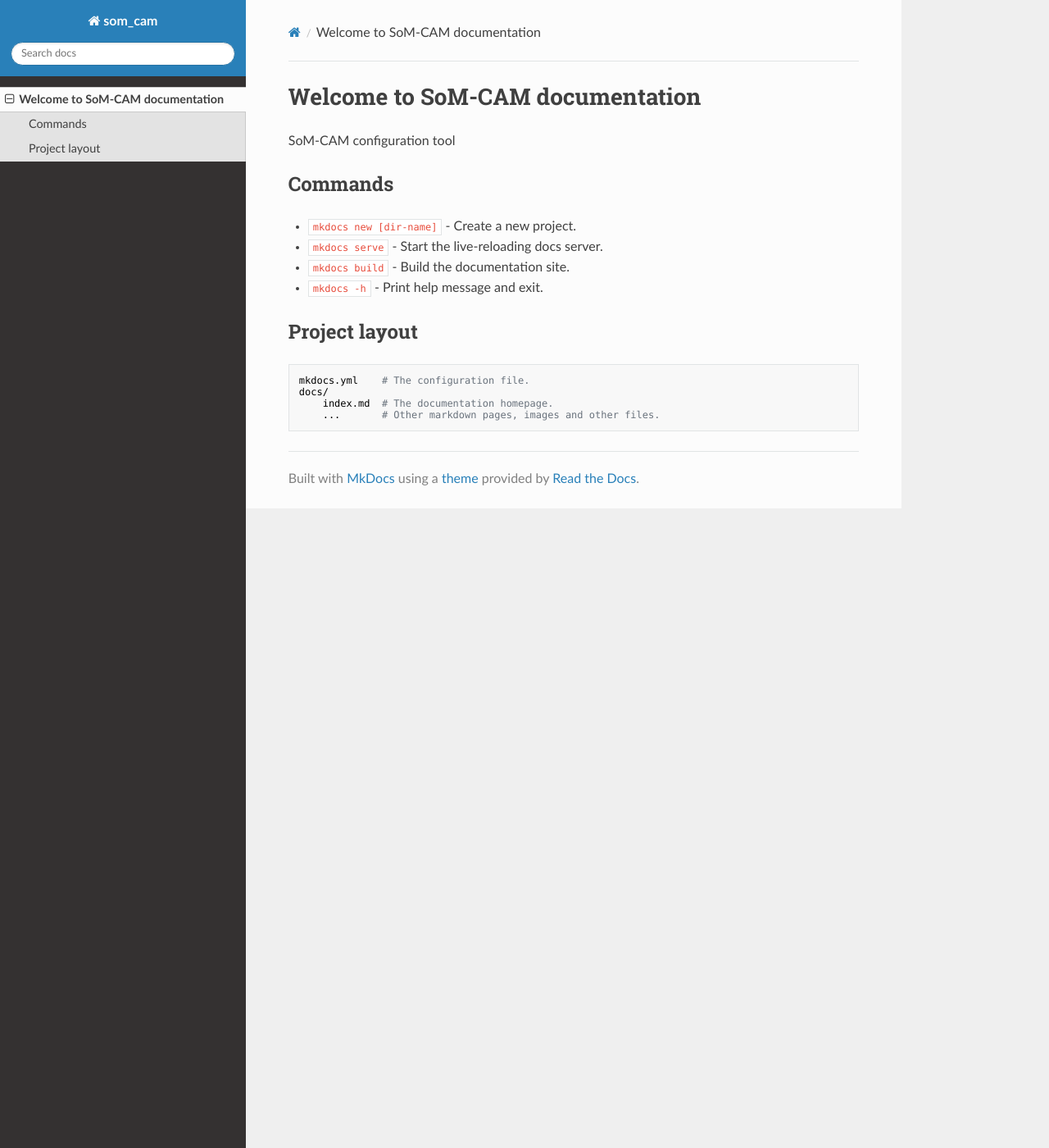
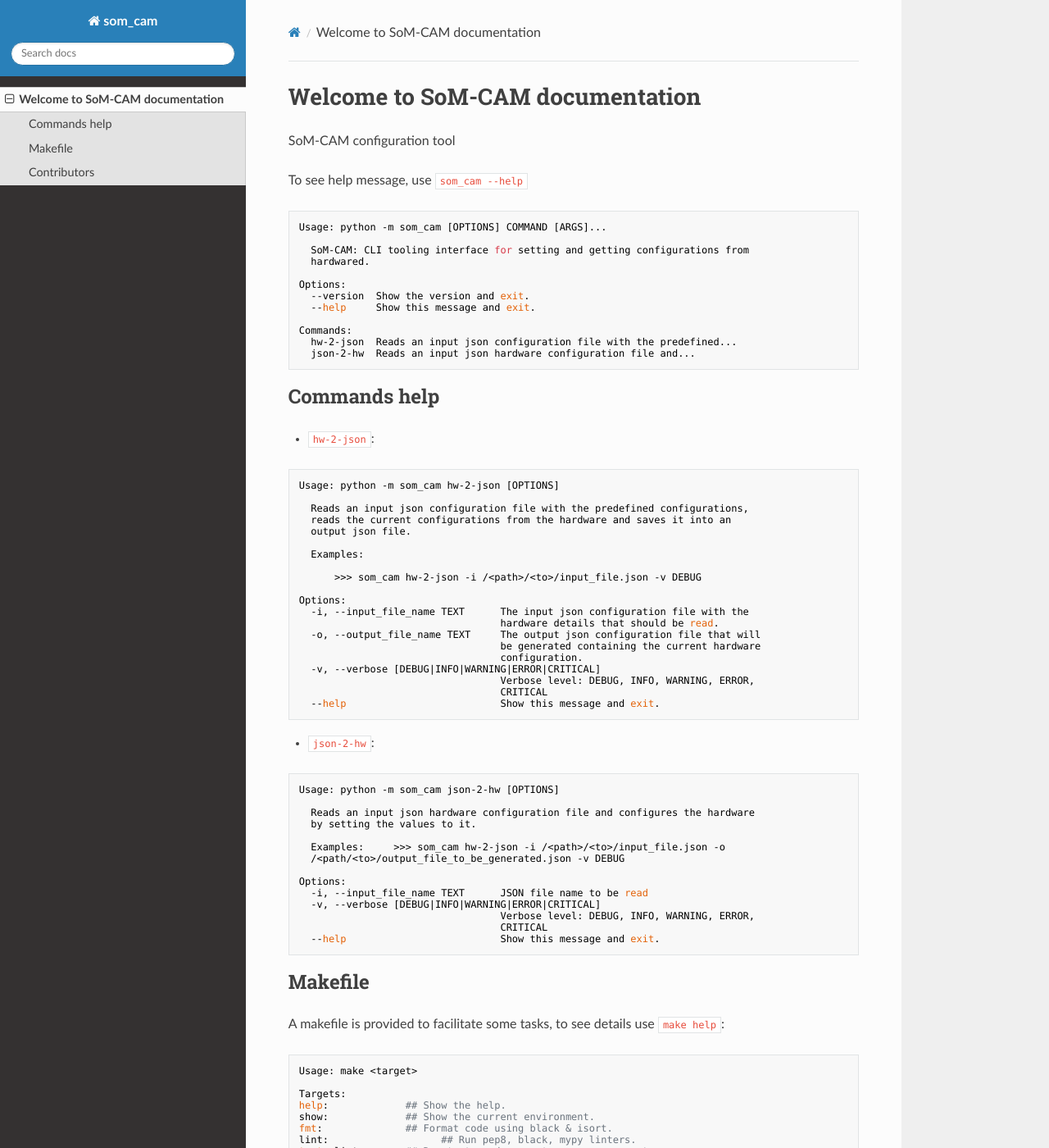
Before and after one commit to paulscherrerinstitute/SoM-CAM, an MkDocs documentation site: the page built from docs/index.md, in a window 1280 px wide and 1400 px high. Shown: the whole window at 82% size. Built offline with MkDocs 1.6.1, drawn with Linux system fonts in a browser that asks for light colours; nearby versions of some CDN libraries; some of the changed text lies outside the part shown.

Commit message:
test release github actions and formatting

````diff
--- a/docs/index.md
+++ b/docs/index.md
@@ -2,16 +2,94 @@
 
 SoM-CAM configuration tool
 
-## Commands
 
-* `mkdocs new [dir-name]` - Create a new project.
-* `mkdocs serve` - Start the live-reloading docs server.
-* `mkdocs build` - Build the documentation site.
-* `mkdocs -h` - Print help message and exit.
+To see help message, use `som_cam --help`
 
-## Project layout
+```bash
+Usage: python -m som_cam [OPTIONS] COMMAND [ARGS]...
 
-    mkdocs.yml    # The configuration file.
-    docs/
-        index.md  # The documentation homepage.
-        ...       # Other markdown pages, images and other files.
+  SoM-CAM: CLI tooling interface for setting and getting configurations from
+  hardwared.
+
+Options:
+  --version  Show the version and exit.
+  --help     Show this message and exit.
+
+Commands:
+  hw-2-json  Reads an input json configuration file with the predefined...
+  json-2-hw  Reads an input json hardware configuration file and...
+```
+
+
+## Commands help
+
+* `hw-2-json`:
+
+```bash
+Usage: python -m som_cam hw-2-json [OPTIONS]
+
+  Reads an input json configuration file with the predefined configurations,
+  reads the current configurations from the hardware and saves it into an
+  output json file.
+
+  Examples:
+
+      >>> som_cam hw-2-json -i /<path>/<to>/input_file.json -v DEBUG
+
+Options:
+  -i, --input_file_name TEXT      The input json configuration file with the
+                                  hardware details that should be read.
+  -o, --output_file_name TEXT     The output json configuration file that will
+                                  be generated containing the current hardware
+                                  configuration.
+  -v, --verbose [DEBUG|INFO|WARNING|ERROR|CRITICAL]
+                                  Verbose level: DEBUG, INFO, WARNING, ERROR,
+                                  CRITICAL
+  --help                          Show this message and exit.
+```
+
+
+* `json-2-hw`:
+
+```bash
+Usage: python -m som_cam json-2-hw [OPTIONS]
+
+  Reads an input json hardware configuration file and configures the hardware
+  by setting the values to it.
+
+  Examples:     >>> som_cam hw-2-json -i /<path>/<to>/input_file.json -o
+  /<path/<to>/output_file_to_be_generated.json -v DEBUG
+
+Options:
+  -i, --input_file_name TEXT      JSON file name to be read
+  -v, --verbose [DEBUG|INFO|WARNING|ERROR|CRITICAL]
+                                  Verbose level: DEBUG, INFO, WARNING, ERROR,
+                                  CRITICAL
+  --help                          Show this message and exit.
+```
+
+## Makefile
+
+A makefile is provided to facilitate some tasks, to see details use ```make help```:
+
+```bash
+Usage: make <target>
+
+Targets:
+help:             ## Show the help.
+show:             ## Show the current environment.
+fmt:              ## Format code using black & isort.
+lint:                   ## Run pep8, black, mypy linters.
+test: lint        ## Run tests and generate coverage report.
+clean:            ## Clean unused files.
+release:          ## Create a new tag for release.
+docs:             ## Build the documentation.
+init:             ## Initialize the project based on an application template.
+```
+
+## Contributors
+
+Ernst Johansen - ernst.johansen@psi.ch
+Leonardo Hax - leonardo.hax@psi.ch
+Tadej Humar - tadej.humar@psi.ch
+Thomas Jean Rossi - thomas.rossi1@psi.ch
````
Also changed, not shown: 6 other files.
